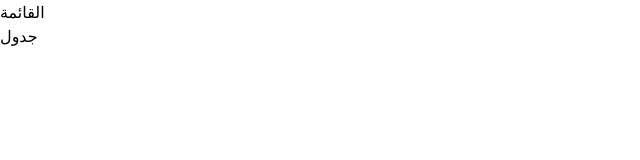
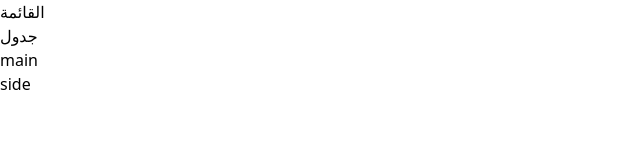
Before and after one commit to saad-als/jadwal, a React (Vite) app: page / in a window 1280 px wide. Shown: the top 160 px of the page, without its empty margins (0-640 px from the left). Built offline with nearby package versions, Linux system fonts and the light colour scheme.

Commit message:
structuring Tasks page

```diff
--- a/src/pages/TasksPage.jsx
+++ b/src/pages/TasksPage.jsx
@@ -3,7 +3,17 @@ export default function TasksPage() {
     return (
         <>
 
-            <NavigationBar />
+            <div className="grid grid-rows-4">
+                <div>
+                    <NavigationBar />
+                </div>
+
+                <div className="grid grid-cols-2">
+                    <div>main</div>
+                    <div className="flex justify-items-end">side</div>
+                </div>
+
+            </div>
 
         </>
     )
```
